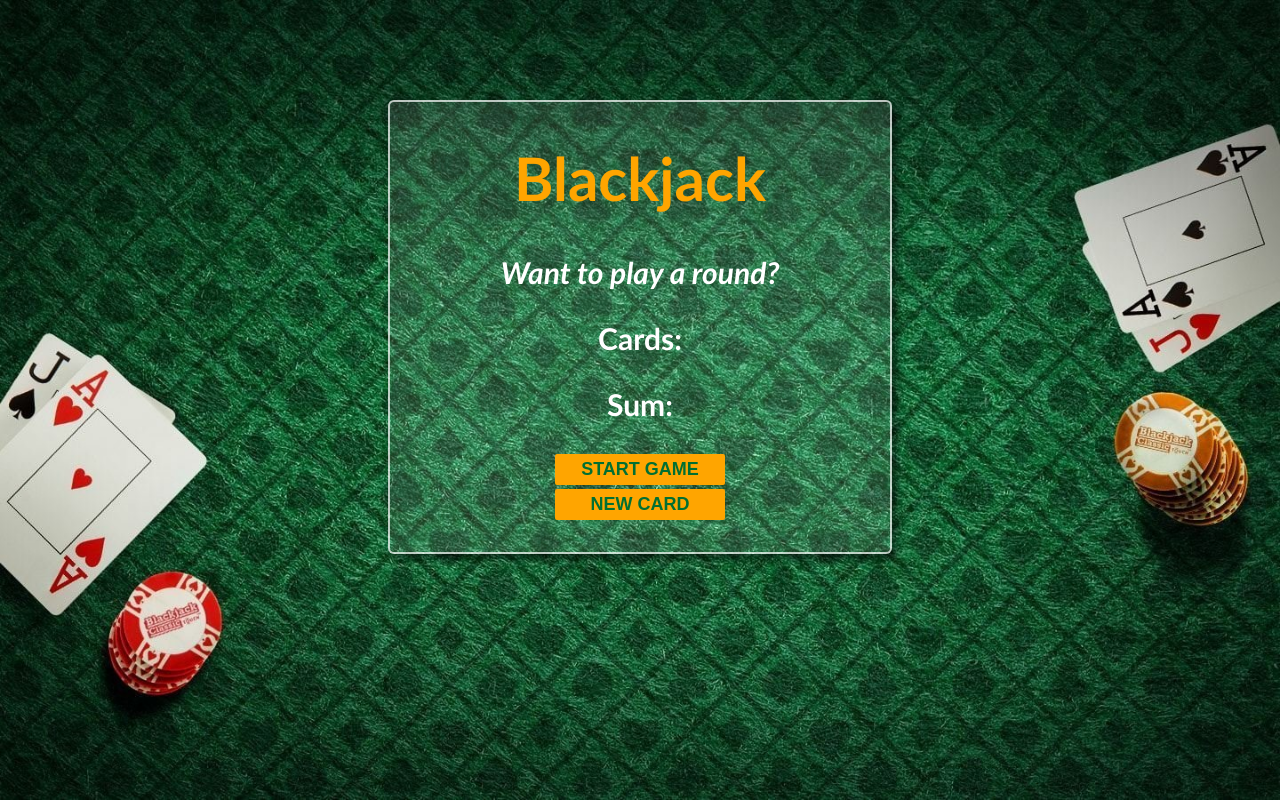
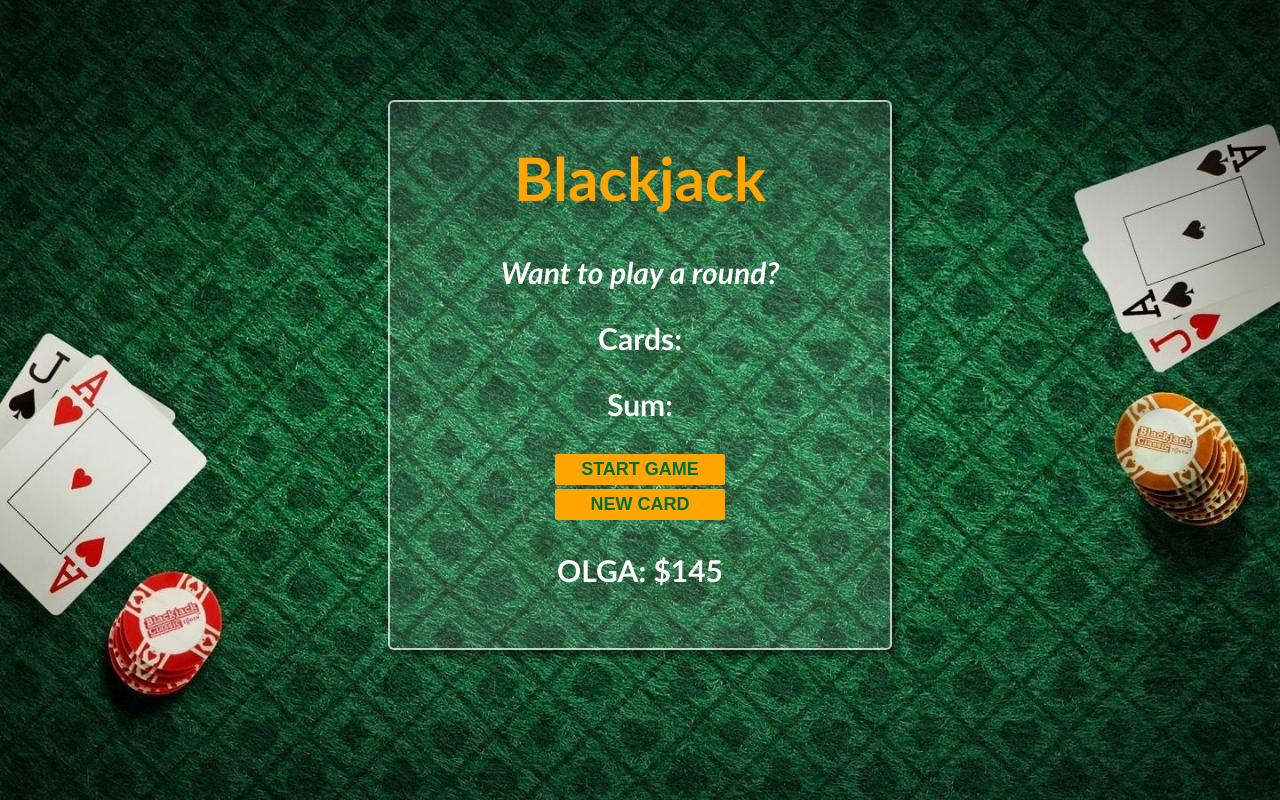
Before and after one commit to olgakahraman/BlackJack-Project, a plain HTML site: page index.html in a window 1280 px wide. Drawn offline with Linux system fonts and the light colour scheme.

Commit message:
created player object with  a name and chips

```diff
--- a/index.html
+++ b/index.html
@@ -15,6 +15,7 @@
     <p id="sum-el">Sum: </p>
     <div><button onclick="startGame()">start game</button></div>
     <div><button onclick="newCard()">new card</button>
+        <p id = "player-el"></p>
 </div></div>
     <script src="script.js"></script>
 </body>
--- a/script.js
+++ b/script.js
@@ -1,3 +1,9 @@
+
+let player = {
+   name: "OLGA",
+   chips: 145
+}
+
 let cards = []; //array - ordered list of items
 let sum = 0;
 let hasBlackJack = false;
@@ -8,6 +14,8 @@ let messageEl = document.getElementById("message-el");
 let sumEl = document.querySelector("#sum-el");
 let cardsEl = document.querySelector("#cards-el");
 
+let playerEl = document.querySelector("#player-el");
+playerEl.textContent = player.name + ": $" + player.chips
 console.log(cards);
 
 function getRandomCard() {
@@ -52,9 +60,11 @@ sumEl.textContent = "Sum: " + sum
   messageEl.textContent = message;
 }
 function newCard() {
-  console.log("Drawing a new card from the deck!");
+  if (isAlife ===true && hasBlackJack === false){
+
   let card = getRandomCard();
   sum += card;
   cards.push(card);
   renderGame();
 }
+}
```
